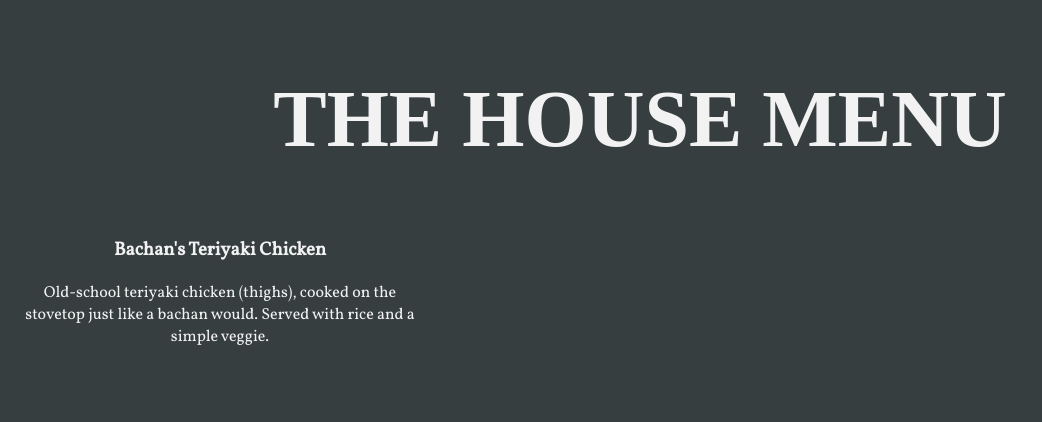
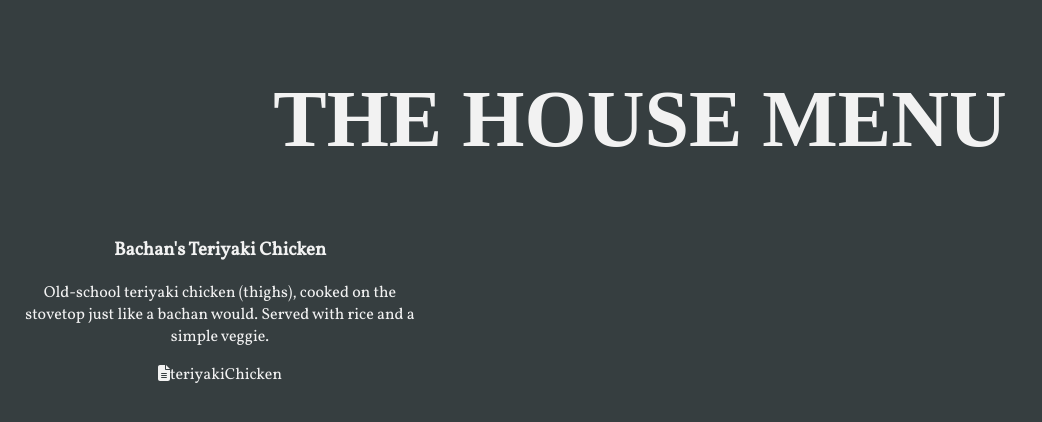
Before and after one commit to darintrimillos/buttle, a Next.js app: page /menu in a window 1280 px wide. Shown: the top 422 px of the page, without its empty margins (0-1042 px from the left). Built offline with nearby package versions, Linux system fonts and the light colour scheme; a web font is replaced by a local one.

Commit message:
add an icon

```diff
--- a/src/components/MenuItem/MenuItem.js
+++ b/src/components/MenuItem/MenuItem.js
@@ -1,10 +1,13 @@
 import styles from './MenuItem.module.scss';
+import { FontAwesomeIcon } from '@fortawesome/react-fontawesome';
+import { faFileLines } from '@fortawesome/free-solid-svg-icons';
 
-const MenuItem = ({ name, description }) => {
+const MenuItem = ({ name, description, slug }) => {
     return (
         <div className={styles.menuItem}>
             <h3>{name}</h3>
             <p>{ description }</p>
+            <p><FontAwesomeIcon icon={faFileLines} />{slug}</p>
         </div>
     )
 }
--- a/src/data/menu.js
+++ b/src/data/menu.js
@@ -2,7 +2,7 @@
     {
         name: "Bachan's Teriyaki Chicken",
         description: 'Old-school teriyaki chicken (thighs), cooked on the stovetop just like a bachan would. Served with rice and a simple veggie.',
-        relatedRecipes: ['teriyaki_chicken'],
+        slug: 'teriyakiChicken',
         tags: ['basic', 'dinner', 'comfort']
     }
 ];
```
